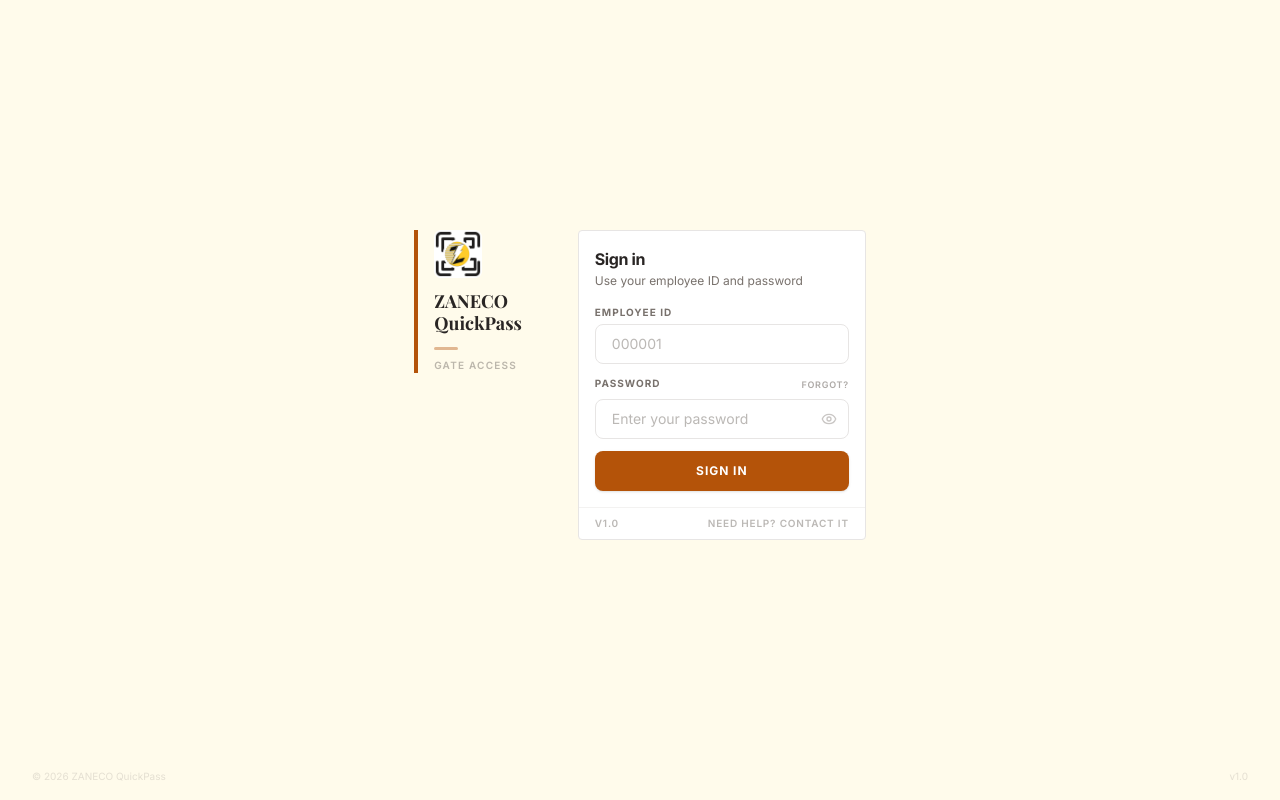
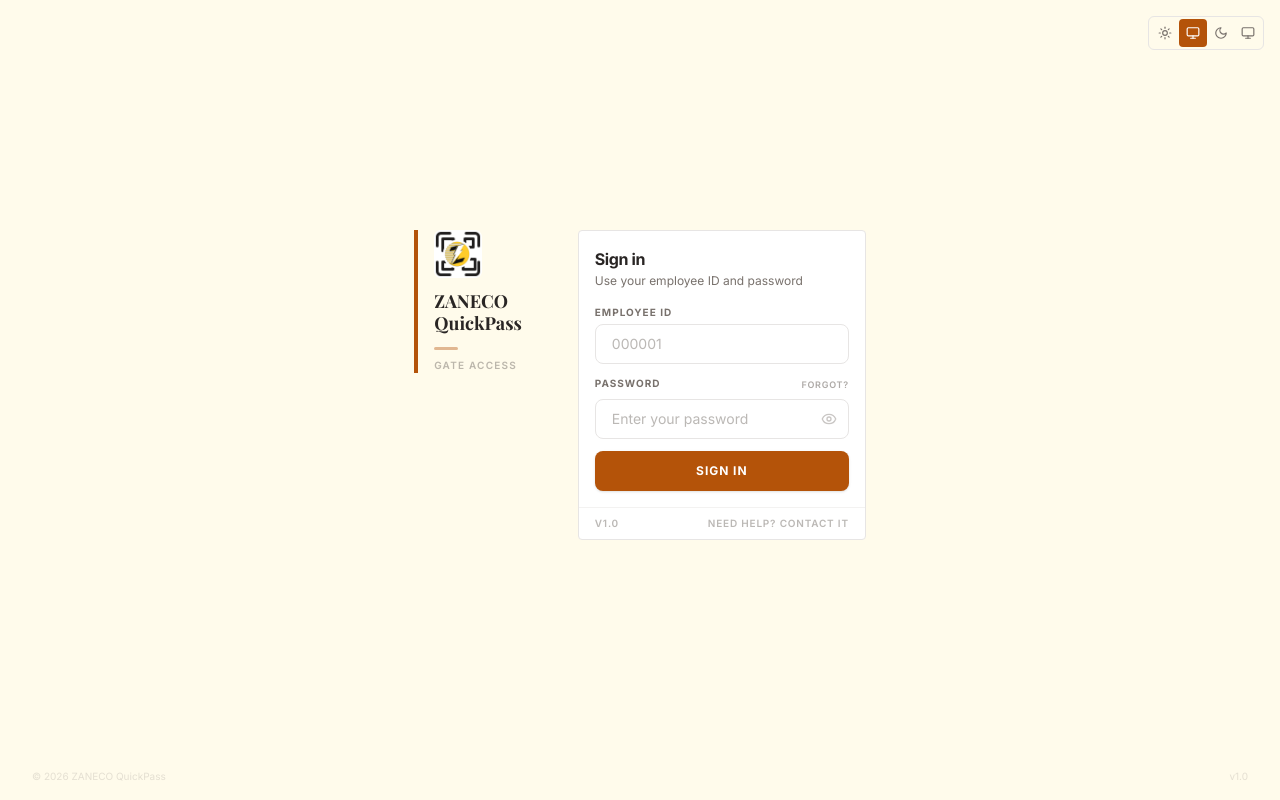
Before and after one commit to atnex00/Quickpass-QR, a React (Vite) app in the folder web/: page /login in a window 1280 px wide. Built offline with nearby package versions, Linux system fonts and the light colour scheme; no server answers.

Commit message:
feat(web): add per-user dark mode switcher with scoped localStorage persistence

```diff
--- a/web/src/components/layout/AppLayout.tsx
+++ b/web/src/components/layout/AppLayout.tsx
@@ -2,6 +2,7 @@ import { useState, useEffect } from "react"
 import { Outlet, Navigate, useLocation } from "react-router"
 import { useAuthStore } from "@/stores/authStore"
 import Sidebar from "./Sidebar"
+import ThemeToggle from "./ThemeToggle"
 import { Toaster } from "sonner"
 
 function StatusBar() {
@@ -25,6 +26,7 @@ function StatusBar() {
         <span className="text-[11px] text-muted-foreground/50">System Online</span>
       </div>
       <div className="flex items-center gap-2">
+        <ThemeToggle />
         <span className="status-bar-user">{user?.full_name}</span>
         <span className="text-[9px] font-semibold uppercase tracking-[0.08em] text-muted-foreground/40">{role}</span>
       </div>
--- a/web/src/components/layout/SecurityHeader.tsx
+++ b/web/src/components/layout/SecurityHeader.tsx
@@ -3,6 +3,7 @@ import { useAuthStore } from "@/stores/authStore"
 import { Button } from "@/components/ui/button"
 import { LayoutDashboard, History, LogOut, ArrowLeft, Scan } from "lucide-react"
 import { useNavigate } from "react-router"
+import ThemeToggle from "./ThemeToggle"
 
 interface SecurityHeaderProps {
   showBack?: boolean
@@ -32,6 +33,7 @@ export default function SecurityHeader({ showBack, title }: SecurityHeaderProps)
         </div>
       </div>
       <div className="flex items-center gap-1">
+        <ThemeToggle />
         {user && (
           <span className="hidden text-sm text-muted-foreground sm:block">
             {user.full_name}
--- a/web/src/components/layout/StatusBar.tsx
+++ /dev/null
@@ -1,54 +0,0 @@
-import { useState, useEffect } from "react"
-import { useAuthStore } from "@/stores/authStore"
-import { useThemeStore } from "@/stores/themeStore"
-import { Sun, Moon } from "lucide-react"
-
-export default function StatusBar() {
-  const { user } = useAuthStore()
-  const { theme, setTheme } = useThemeStore()
-  const [time, setTime] = useState(new Date())
-
-  useEffect(() => {
-    const id = setInterval(() => setTime(new Date()), 1000)
-    return () => clearInterval(id)
-  }, [])
-
-  const fmt = (n: number) => n.toString().padStart(2, "0")
-  const h = time.getHours(), m = time.getMinutes(), s = time.getSeconds()
-  const role = user?.is_admin ? "Admin" : user?.is_supervisor ? "Supervisor" : user?.is_security ? "Security" : "Employee"
-
-  const cycleTheme = () => {
-    const next = theme === "light" ? "dark" : theme === "dark" ? "system" : "light"
-    setTheme(next)
-  }
-
-  return (
-    <header className="flex h-10 items-center justify-between border-b border-border bg-card px-4">
-      <div className="flex items-center gap-3">
-        <span className="text-sm font-semibold tabular-nums text-primary">
-          {fmt(h)}:{fmt(m)}:{fmt(s)}
-        </span>
-        <span className="h-1.5 w-1.5 rounded-full bg-gold" />
-      </div>
-      <div className="flex items-center gap-2">
-        <button
-          onClick={cycleTheme}
-          className="flex h-7 w-7 items-center justify-center rounded-md text-muted-foreground transition-colors hover:bg-accent hover:text-accent-foreground"
-          title={`Theme: ${theme}`}
-        >
-          {theme === "dark" ? (
-            <Moon className="h-3.5 w-3.5" />
-          ) : theme === "light" ? (
-            <Sun className="h-3.5 w-3.5" />
-          ) : (
-            <Sun className="h-3.5 w-3.5" />
-          )}
-        </button>
-        <span className="text-sm text-muted-foreground">{user?.full_name}</span>
-        <span className="rounded-full bg-accent px-2.5 py-0.5 text-xs font-medium text-accent-foreground">
-          {role}
-        </span>
-      </div>
-    </header>
-  )
-}
--- /dev/null
+++ b/web/src/components/layout/ThemeToggle.tsx
@@ -0,0 +1,54 @@
+import { useThemeStore } from "@/stores/themeStore"
+import { Sun, Moon, Monitor } from "lucide-react"
+
+const OPTIONS = [
+  { value: "light", icon: Sun, label: "Light" },
+  { value: "system", icon: Monitor, label: "System" },
+  { value: "dark", icon: Moon, label: "Dark" },
+] as const
+
+export default function ThemeToggle() {
+  const { theme, setTheme, resolved } = useThemeStore()
+
+  const cycle = () => {
+    const next = theme === "light" ? "system" : theme === "dark" ? "light" : "dark"
+    setTheme(next)
+  }
+
+  const Icon = theme === "dark" ? Moon : theme === "light" ? Sun : Monitor
+
+  return (
+    <div className="flex items-center rounded-md border border-border bg-background p-0.5">
+      {OPTIONS.map((opt) => {
+        const OptIcon = opt.icon
+        const active = theme === opt.value
+        return (
+          <button
+            key={opt.value}
+            type="button"
+            onClick={() => setTheme(opt.value)}
+            title={`${opt.label}${theme === "system" && opt.value === "system" ? ` (${resolved()})` : ""}`}
+            aria-label={`${opt.label} theme`}
+            aria-pressed={active}
+            className={`flex h-7 w-7 items-center justify-center rounded transition-colors ${
+              active
+                ? "bg-primary text-primary-foreground"
+                : "text-muted-foreground hover:bg-accent hover:text-accent-foreground"
+            }`}
+          >
+            <OptIcon className="h-3.5 w-3.5" />
+          </button>
+        )
+      })}
+      <button
+        type="button"
+        onClick={cycle}
+        title="Cycle theme"
+        aria-label="Cycle theme"
+        className="flex h-7 items-center gap-1 rounded px-1.5 text-muted-foreground transition-colors hover:bg-accent hover:text-accent-foreground"
+      >
+        <Icon className="h-3.5 w-3.5" />
+      </button>
+    </div>
+  )
+}
--- a/web/src/index.css
+++ b/web/src/index.css
@@ -44,6 +44,29 @@
   --ring: #d97706;
   --success: #0d9488;
   --success-foreground: #ffffff;
+}
+
+.dark {
+  --background: #1c1917;
+  --foreground: #f5f3f0;
+  --card: #292524;
+  --card-foreground: #f5f3f0;
+  --popover: #292524;
+  --popover-foreground: #f5f3f0;
+  --primary: #fbbf24;
+  --primary-foreground: #1c1917;
+  --secondary: #92400e;
+  --secondary-foreground: #f5f3f0;
+  --muted: #292524;
+  --muted-foreground: #a8a29e;
+  --accent: #292524;
+  --accent-foreground: #f5f3f0;
+  --destructive: #f87171;
+  --border: #44403c;
+  --input: #44403c;
+  --ring: #fbbf24;
+  --success: #34d399;
+  --success-foreground: #1c1917;
 }
 
 * { font-family: "Inter", sans-serif; }
--- a/web/src/main.tsx
+++ b/web/src/main.tsx
@@ -1,10 +1,16 @@
 import React from "react"
 import ReactDOM from "react-dom/client"
 import App from "./App"
+import ThemeProvider from "./components/ThemeProvider"
+import { applyTheme } from "./stores/themeStore"
 import "./index.css"
+
+applyTheme()
 
 ReactDOM.createRoot(document.getElementById("root")!).render(
   <React.StrictMode>
-    <App />
+    <ThemeProvider>
+      <App />
+    </ThemeProvider>
   </React.StrictMode>
 )
--- a/web/src/pages/auth/LoginPage.tsx
+++ b/web/src/pages/auth/LoginPage.tsx
@@ -2,6 +2,7 @@ import { useState } from "react"
 import { useNavigate } from "react-router"
 import { useAuthStore } from "@/stores/authStore"
 import { Loader2, Eye, EyeOff } from "lucide-react"
+import ThemeToggle from "@/components/layout/ThemeToggle"
 
 export default function LoginPage() {
   const [employeeId, setEmployeeId] = useState("")
@@ -25,6 +26,9 @@ export default function LoginPage() {
 
   return (
     <main className="page-enter flex min-h-screen flex-col bg-background">
+      <div className="absolute right-4 top-4 z-10">
+        <ThemeToggle />
+      </div>
       <div className="flex-1 flex items-center justify-center p-6">
         <div className="flex flex-col lg:flex-row items-start gap-8 lg:gap-14">
           {/* Left — Brand column */}
--- a/web/src/stores/authStore.ts
+++ b/web/src/stores/authStore.ts
@@ -1,6 +1,7 @@
 import { create } from "zustand"
 import type { Employee } from "@/types"
 import api, { setAccessToken, getAccessToken, setOnAuthFailure } from "@/lib/api"
+import { rehydrateTheme } from "@/stores/themeStore"
 
 interface AuthState {
   user: Employee | null
@@ -35,6 +36,7 @@ export const useAuthStore = create<AuthState>()((set, get) => ({
           isAuthenticated: true,
           isLoading: false,
         })
+        rehydrateTheme()
         return true
       }
       set({ error: data.message, isLoading: false })
@@ -54,6 +56,7 @@ export const useAuthStore = create<AuthState>()((set, get) => ({
     }
     setAccessToken(null)
     set({ user: null, isAuthenticated: false, isLoading: false })
+    rehydrateTheme()
   },
 
   loadUser: async () => {
@@ -78,6 +81,7 @@ export const useAuthStore = create<AuthState>()((set, get) => ({
     try {
       const res = await api.get("/auth/profile")
       set({ user: res.data.data, isAuthenticated: true, isLoading: false })
+      rehydrateTheme()
     } catch {
       setAccessToken(null)
       set({ user: null, isAuthenticated: false, isLoading: false })
--- a/web/src/stores/themeStore.ts
+++ b/web/src/stores/themeStore.ts
@@ -1,5 +1,6 @@
 import { create } from "zustand"
-import { persist } from "zustand/middleware"
+import { persist, createJSONStorage, type StateStorage } from "zustand/middleware"
+import { useAuthStore } from "@/stores/authStore"
 
 type Theme = "light" | "dark" | "system"
 
@@ -14,6 +15,20 @@ function systemPrefersDark(): boolean {
   return window.matchMedia("(prefers-color-scheme: dark)").matches
 }
 
+function themeStorageKey(): string {
+  const id = useAuthStore.getState().user?.employee_id
+  return id ? `quickpass-theme-${id}` : "quickpass-theme"
+}
+
+const userScopedStorage: StateStorage = {
+  getItem: (name) => localStorage.getItem(themeStorageKey()) ?? localStorage.getItem(name),
+  setItem: (_name, value) => localStorage.setItem(themeStorageKey(), value),
+  removeItem: (name) => {
+    localStorage.removeItem(themeStorageKey())
+    localStorage.removeItem(name)
+  },
+}
+
 export const useThemeStore = create<ThemeState>()(
   persist(
     (set, get) => ({
@@ -25,7 +40,10 @@ export const useThemeStore = create<ThemeState>()(
         return t
       },
     }),
-    { name: "quickpass-theme" }
+    {
+      name: "quickpass-theme",
+      storage: createJSONStorage(() => userScopedStorage),
+    }
   )
 )
 
@@ -38,3 +56,7 @@ export function applyTheme() {
     root.classList.remove("dark")
   }
 }
+
+export function rehydrateTheme() {
+  useThemeStore.persist.rehydrate()
+}
```
